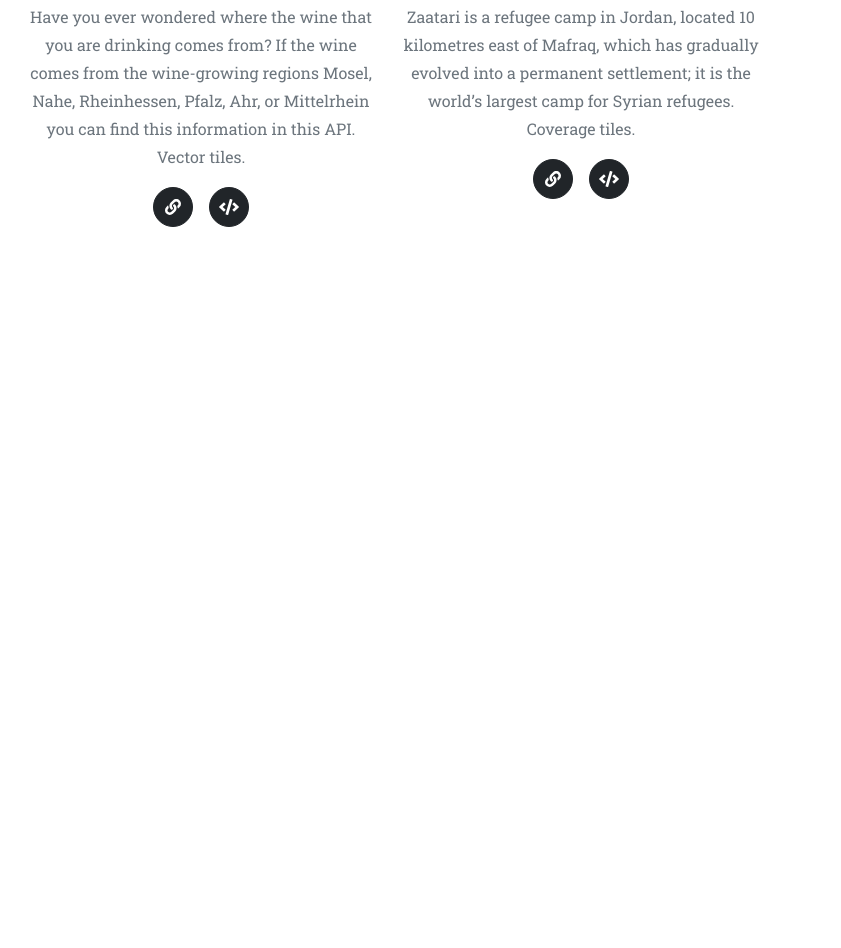
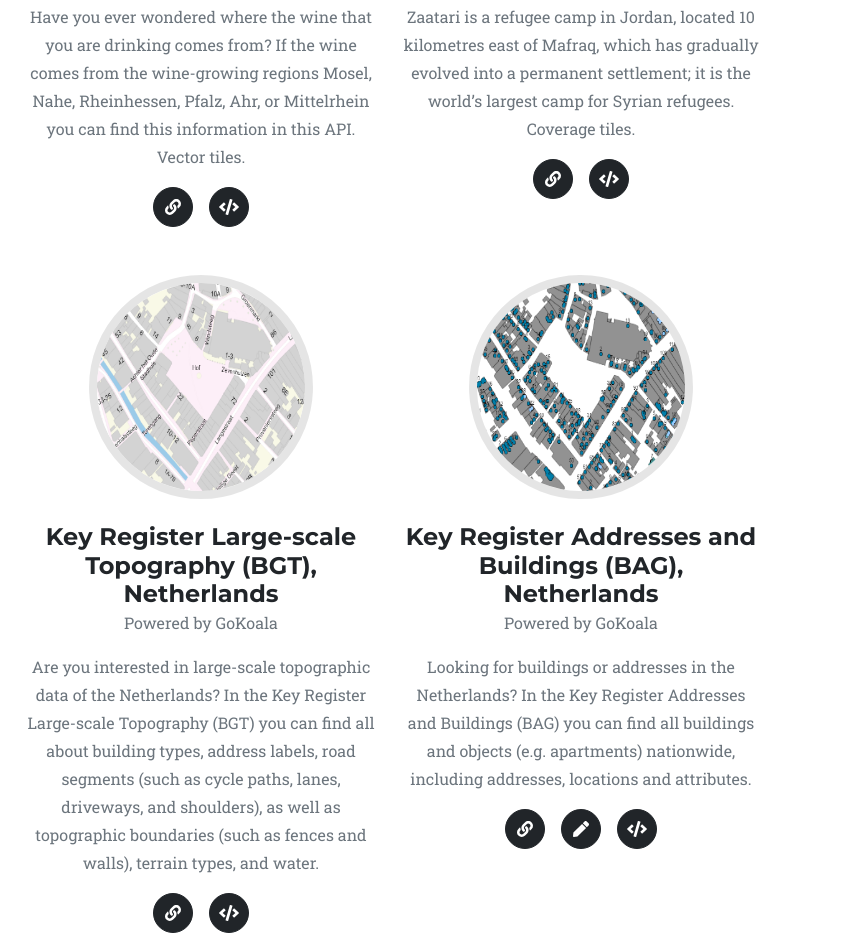
Before and after one commit to opengeospatial/ogc-tiles-website, a website: page src/pug/index.pug in a window 1280 px wide. Shown: the part 3672-4620 px from the top of the page, 439-1280 px from the left. Drawn offline with nearby package versions, Linux system fonts and the light colour scheme; files that its build step writes are made by us from their sources; files whose address does not match are found by name.

Commit message:
- added Dutch Kadaster deployments to the "In Action" section

```diff
--- a/src/pug/index.pug
+++ b/src/pug/index.pug
@@ -237,6 +237,31 @@ html(lang='en')
                             a.btn.btn-dark.btn-social.mx-2(href='https://emotional.byteroad.net/openapi?f=html' title='OpenAPI definition' target="_blank")
                                 i.fa.fa-code
 
+                    .col-lg-4
+                        .team-member
+                            img.mx-auto.rounded-circle(src='assets/img/kadaster1.png', alt='...')
+                            h4 Key Register Large-scale Topography (BGT), Netherlands
+                            p.text-muted Powered by GoKoala
+                            p.text-muted Are you interested in large-scale topographic data of the Netherlands? In the Key Register Large-scale Topography (BGT) you can find all about building types, address labels, road segments (such as cycle paths, lanes, driveways, and shoulders), as well as topographic boundaries (such as fences and walls), terrain types, and water.
+                            a.btn.btn-dark.btn-social.mx-2(href='https://api.pdok.nl/lv/bgt/ogc/v1_0/tiles' title='Tiles Resource' target="_blank")
+                                i.fa.fa-link
+                            a.btn.btn-dark.btn-social.mx-2(href='https://api.pdok.nl/lv/bgt/ogc/v1_0/api' title='OpenAPI definition' target="_blank")
+                                i.fa.fa-code
+
+                    .col-lg-4
+                        .team-member
+                            img.mx-auto.rounded-circle(src='assets/img/kadaster2.png', alt='...')
+                            h4 Key Register Addresses and Buildings (BAG), Netherlands
+                            p.text-muted Powered by GoKoala
+                            p.text-muted Looking for buildings or addresses in the Netherlands? In the Key Register Addresses and Buildings (BAG) you can find all buildings and objects (e.g. apartments) nationwide, including addresses, locations and attributes.
+                            a.btn.btn-dark.btn-social.mx-2(href='https://api.pdok.nl/lv/bag/ogc/v1_0/tiles' title='Tiles Resource' target="_blank")
+                                i.fa.fa-link
+                            a.btn.btn-dark.btn-social.mx-2(href='https://api.pdok.nl/lv/bag/ogc/v1_0/styles' title='Styles Resource' target="_blank")
+                                i.fa.fa-pen
+                            a.btn.btn-dark.btn-social.mx-2(href='https://api.pdok.nl/lv/bag/ogc/v1_0/api' title='OpenAPI definition' target="_blank")
+                                i.fa.fa-code
+
+
         section#getstarted.page-section.bg-light
             .container
                 .text-center
```
Also changed, not shown: dist/assets/img/kadaster1.png (added), dist/assets/img/kadaster2.png (added), dist/index.html, src/assets/img/kadaster1.png (added), src/assets/img/kadaster2.png (added).
